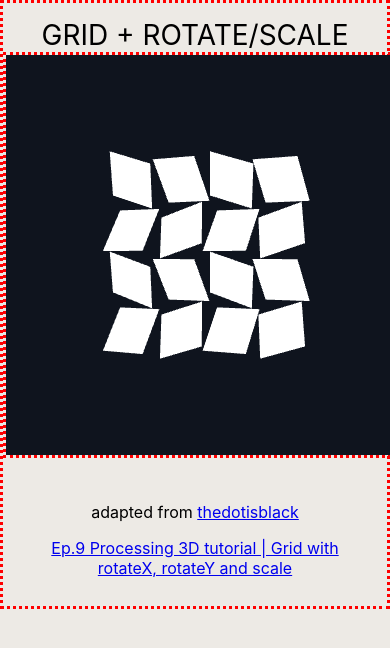
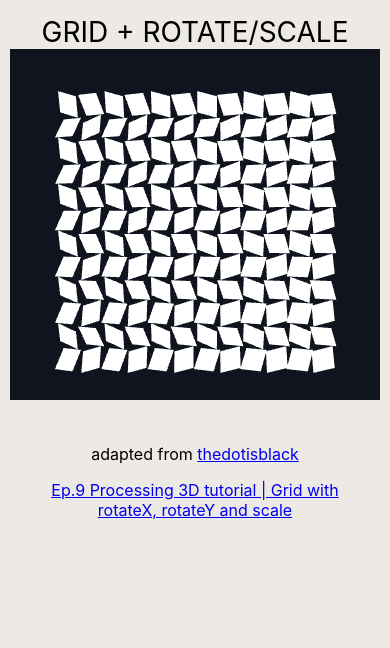
Before and after one commit to vegalla/react-processing, a React (Create React App) app: page /#/tdib-09 in a window 390 px wide. Shown: the top 648 px of the page. Built offline with nearby package versions, Linux system fonts and the light colour scheme.

Commit message:
Update responsive canvas

```diff
--- a/src/Components/GalleryPage.module.css
+++ b/src/Components/GalleryPage.module.css
@@ -1,21 +1,24 @@
 .page {
-    border: dotted red;
+    /* border: dotted red; */
     text-align: center;
     background-color: #EDEAE5;
 
     max-width: 9in;
     margin: auto;
+    /* padding-left: 5px; */
+    /* padding-right: 5px; */
 
 }
 
 .wrapper {
-    --width: 90vh;
-    border: red dotted;
+    --width: 90vw;
+    /* border: red dotted; */
     max-width: 800px;
     max-height: 800px;
     margin: auto;
     width: var(--width);
     height: var(--width);
+    overflow: hidden;
 }
 
 .header {
@@ -29,7 +32,7 @@
 
 @media screen and (max-width: 531px) {
     .wrapper {
-        max-width: 400px !important;
-        max-height: 400px !important;
+        width: 95% !important;
+        /* height: 100% !important; */
     }
 }
--- a/src/Processing/thedotisblack/thedotisblack09.js
+++ b/src/Processing/thedotisblack/thedotisblack09.js
@@ -11,14 +11,20 @@ const TDIB09 = () => {
         let w = p5Container.clientWidth;
         let h = p5Container.clientHeight;
 
-        let grid = 100;
+        if (window.innerWidth < w) {
+            w = window.innerWidth;
+            h = window.innerWidth;
+            console.log([w, h])
+        }
+
+        let grid = w / 8;
         let angle = 0;
-        let mX = 100;
-        let mY = 100;
+        let mX = w / 8;
+        let mY = h / 8;
 
         p5.setup = () => {
             let cnv = p5.createCanvas(w, h, p5.WEBGL);
-            cnv.parent(p5Container);
+            // cnv.parent(p5Container);
             p5.rectMode(p5.CENTER);
             p5.noStroke();
         }
@@ -68,7 +74,7 @@ const TDIB09 = () => {
                 grid = grid / 2;
                 angle = 0;
                 if (grid <= 20) {
-                    grid = 100
+                    grid = w / 8
                 }
             }
         }
```
